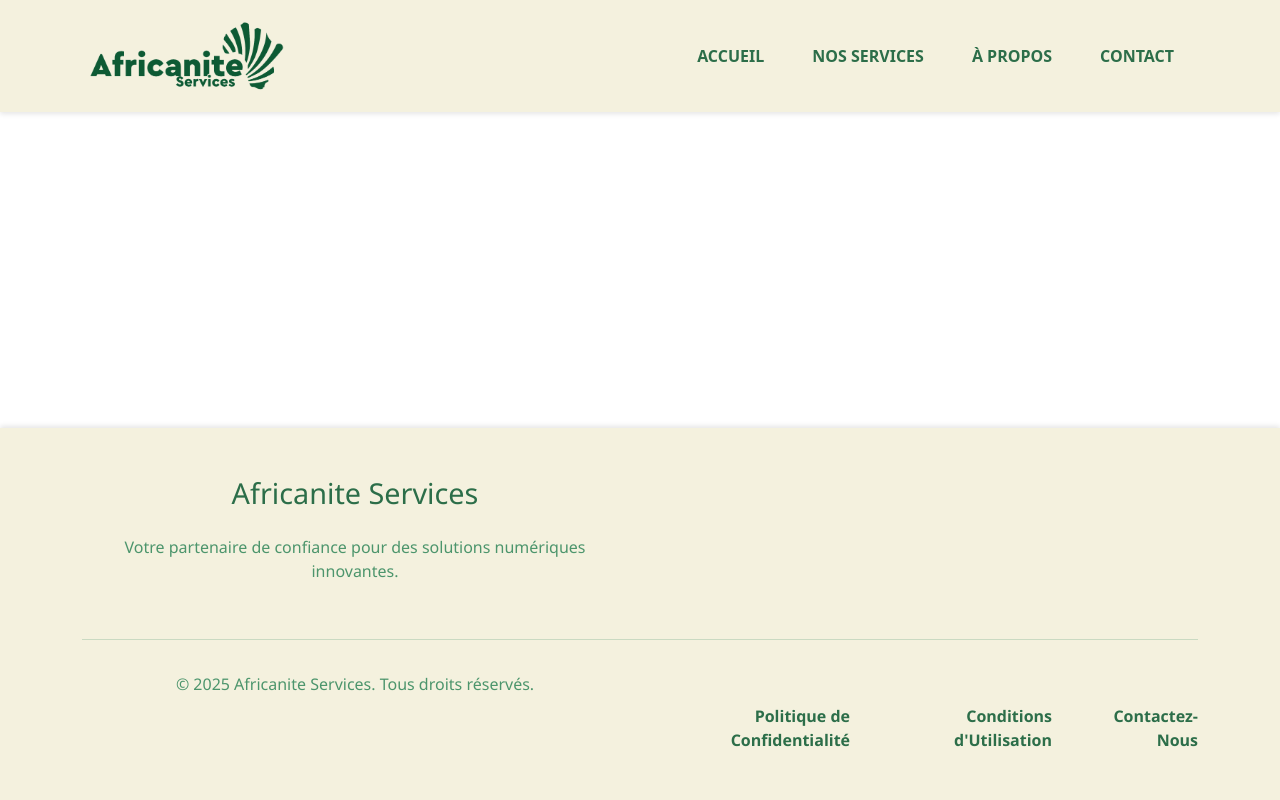
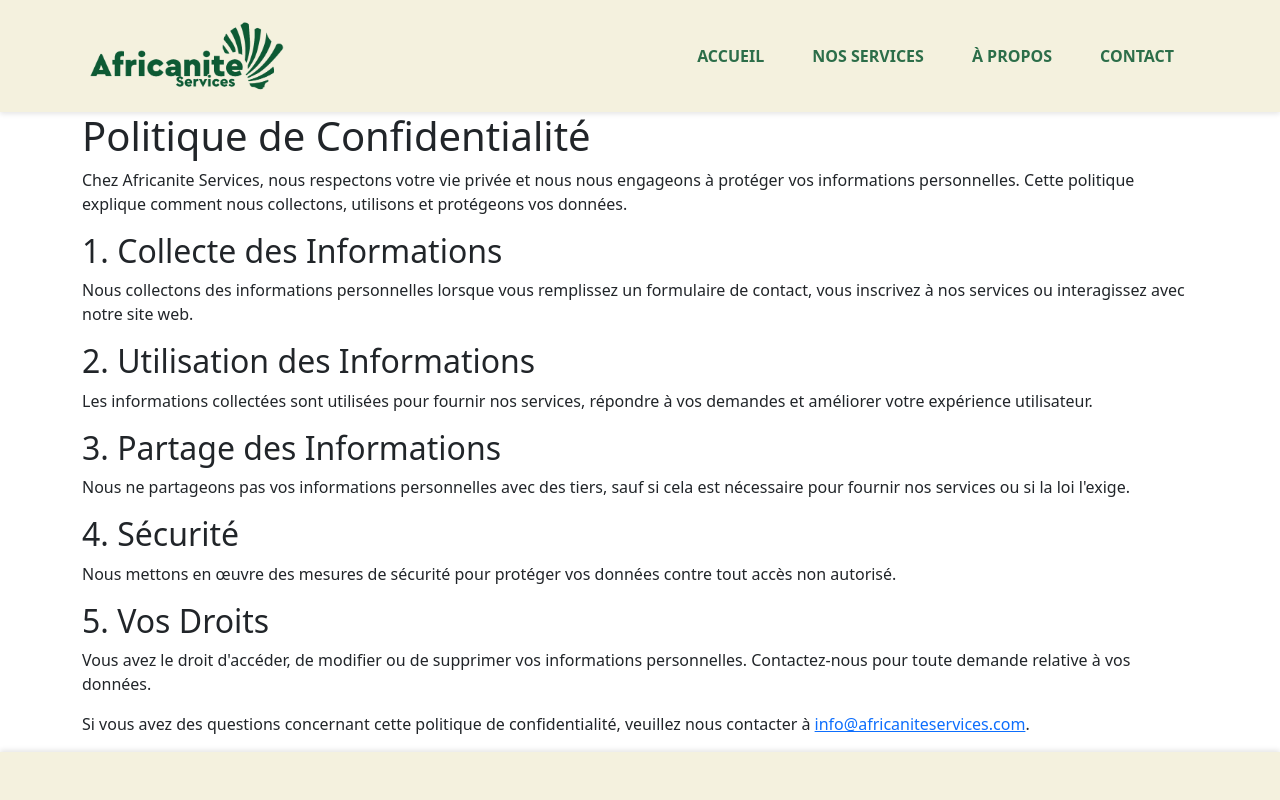
Before and after one commit to kandyfoma/africanite-services, a React (Vite) app in the folder africanite/: page /privacy-policy in a window 1280 px wide. Shown: the top 800 px of the page. Built offline with nearby package versions, Linux system fonts and the light colour scheme.

Commit message:
Add Privacy Policy component and update footer for dynamic year; fix typo in ContactUs

```diff
--- a/africanite/src/App.tsx
+++ b/africanite/src/App.tsx
@@ -6,6 +6,7 @@ import ContactUs from "./components/ContactUs";
 import Services from "./components/Services"; // Import the new Services component
 import Navbar from "./components/Navbar";
 import Footer from "./components/Footer";
+import PrivacyPolicy from "./components/PrivacyPolicy";
 
 const App: React.FC = () => {
     return (
@@ -17,6 +18,7 @@ const App: React.FC = () => {
                         <Route path="/" element={<Home />} />
                         <Route path="/about" element={<AboutUs />} />
                         <Route path="/contact" element={<ContactUs />} />
+                        <Route path="/privacy-policy" element={<PrivacyPolicy />} />
                         <Route path="/services" element={<Services />} /> {/* New Route */}
                     </Routes>
                 </main>
--- a/africanite/src/components/ContactUs.jsx
+++ b/africanite/src/components/ContactUs.jsx
@@ -104,7 +104,7 @@ const ContactUs = () => {
                                     </div>
                                     <div className="info-item">
                                         <FontAwesomeIcon icon={faMapMarkerAlt} className="info-icon" />
-                                        <p>18 Av. Usoke, C/Kampemba, Haut Katanga, Lubumbashi, Republique Democratic Du Congo</p>
+                                        <p>18 Av. Usoke, C/Kampemba, Haut Katanga, Lubumbashi, République démocratique du Congo</p>
                                     </div>
                                 </div>
                             </motion.div>
--- a/africanite/src/components/Footer.jsx
+++ b/africanite/src/components/Footer.jsx
@@ -4,6 +4,7 @@ import { motion } from "framer-motion";
 import "../styles/Footer.css";
 
 const Footer = () => {
+    const currentYear = new Date().getFullYear();
     return (
         <footer className="footer">
             <Container>
@@ -64,7 +65,7 @@ const Footer = () => {
                     <hr />
                     <Row className="footer-bottom">
                         <Col md={6} className="text-center text-md-start">
-                            <p>&copy; 2025 Africanite Services. Tous droits réservés.</p>
+                            <p>&copy; {currentYear} Africanite Services. Tous droits réservés.</p>
                         </Col>
                         <Col md={6} className="text-center text-md-end">
                             <ul className="footer-links">
--- /dev/null
+++ b/africanite/src/components/PrivacyPolicy.jsx
@@ -0,0 +1,48 @@
+import React from "react";
+import { Container } from "react-bootstrap";
+
+const PrivacyPolicy = () => {
+    return (
+        <div className="privacy-policy">
+            <Container>
+                <h1>Politique de Confidentialité</h1>
+                <p>
+                    Chez Africanite Services, nous respectons votre vie privée et nous nous engageons
+                    à protéger vos informations personnelles. Cette politique explique comment nous
+                    collectons, utilisons et protégeons vos données.
+                </p>
+                <h2>1. Collecte des Informations</h2>
+                <p>
+                    Nous collectons des informations personnelles lorsque vous remplissez un formulaire
+                    de contact, vous inscrivez à nos services ou interagissez avec notre site web.
+                </p>
+                <h2>2. Utilisation des Informations</h2>
+                <p>
+                    Les informations collectées sont utilisées pour fournir nos services, répondre à vos
+                    demandes et améliorer votre expérience utilisateur.
+                </p>
+                <h2>3. Partage des Informations</h2>
+                <p>
+                    Nous ne partageons pas vos informations personnelles avec des tiers, sauf si cela est
+                    nécessaire pour fournir nos services ou si la loi l'exige.
+                </p>
+                <h2>4. Sécurité</h2>
+                <p>
+                    Nous mettons en œuvre des mesures de sécurité pour protéger vos données contre tout
+                    accès non autorisé.
+                </p>
+                <h2>5. Vos Droits</h2>
+                <p>
+                    Vous avez le droit d'accéder, de modifier ou de supprimer vos informations
+                    personnelles. Contactez-nous pour toute demande relative à vos données.
+                </p>
+                <p>
+                    Si vous avez des questions concernant cette politique de confidentialité, veuillez
+                    nous contacter à <a href="mailto:info@africaniteservices.com">info@africaniteservices.com</a>.
+                </p>
+            </Container>
+        </div>
+    );
+};
+
+export default PrivacyPolicy;
```
Also changed, not shown: africanite/src/components/TermsOfService.jsx (added).
